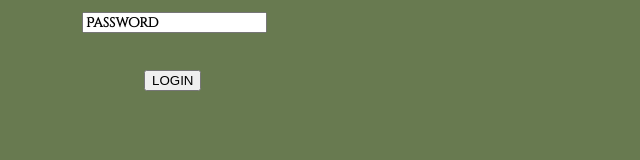
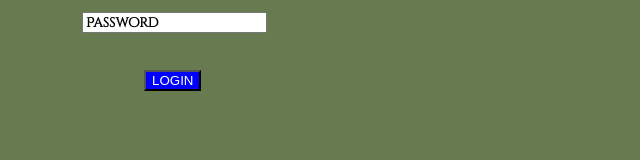
Before and after one commit to joaofelipxt/BDO-experience-calculator, a plain HTML site: page Pages/login/index.html in a window 1280 px wide. Both pictures are taken after a click on the button "LOGIN". Shown: the part 331-491 px from the top of the page, without its empty margins (0-640 px from the left). Drawn offline with Linux system fonts and the light colour scheme.

Commit message:
Mouse events

```diff
--- a/Pages/login/index.html
+++ b/Pages/login/index.html
@@ -26,7 +26,7 @@
             <input type="password" id="password" name="caixa-de-texto" placeholder="Password">
         </div>
         <div class="login-button">
-            <button type="button" onclick="login()">LOGIN</button>
+            <button id="login-btn" type="button" onclick="login()">LOGIN</button>
         </div>
         <div class="sign-up-button">
             <button>SIGN UP</button>
--- a/Pages/login/login.js
+++ b/Pages/login/login.js
@@ -10,4 +10,14 @@ function login() {
     } else {
       alert("Nome de usuário ou senha inválidos. Tente novamente.");
     }
-  }
+}
+
+const botao = document.getElementById("login-btn");
+botao.addEventListener("mouseover", function() {
+  botao.style.backgroundColor = "red";
+  botao.style.color = "white";
+});
+botao.addEventListener("mouseout", function() {
+  botao.style.backgroundColor = "blue";
+  botao.style.color = "white";
+});
```
Also changed, not shown: 1 other file.
